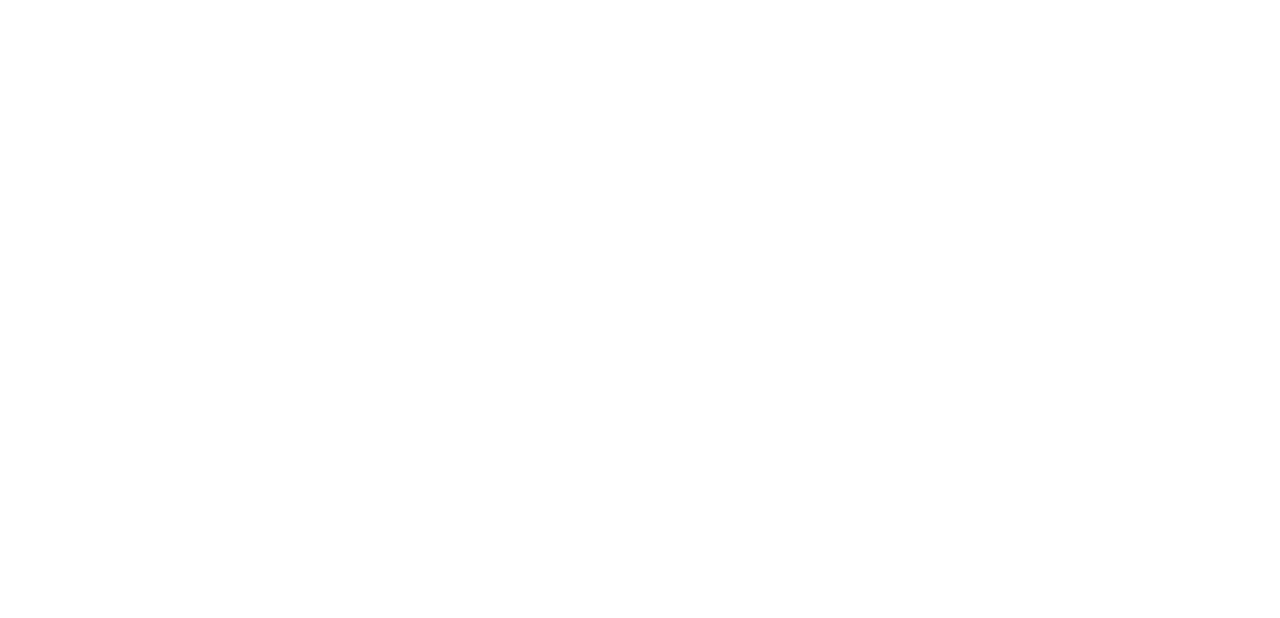
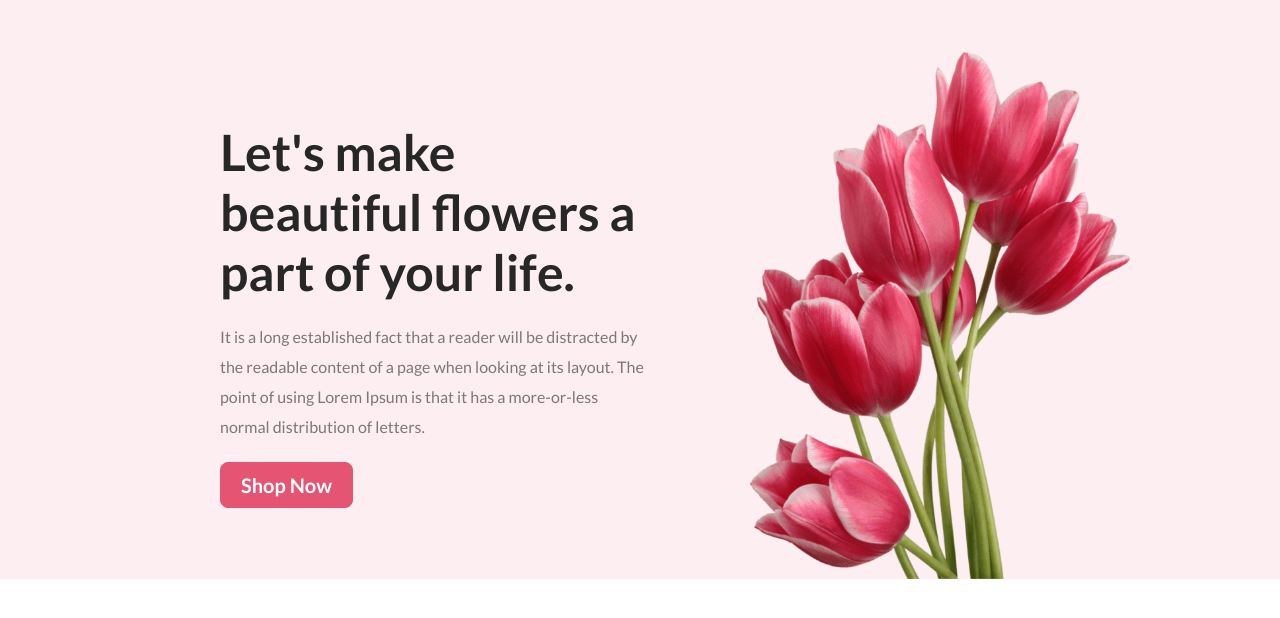
Before and after one commit to saadprof/PH-FlowerShop-assignment, a plain HTML site: page index.html in a window 1280 px wide. Drawn offline with Linux system fonts and the light colour scheme.

Commit message:
Header contents done with styles.

```diff
--- a/index.html
+++ b/index.html
@@ -1,13 +1,38 @@
 <!DOCTYPE html>
 <html lang="en">
-<head>
-    <meta charset="UTF-8">
-    <meta name="viewport" content="width=device-width, initial-scale=1.0">
+  <head>
+    <meta charset="UTF-8" />
+    <meta name="viewport" content="width=device-width, initial-scale=1.0" />
+    <link rel="preconnect" href="https://fonts.googleapis.com" />
+    <link rel="preconnect" href="https://fonts.gstatic.com" crossorigin />
+    <link
+      href="https://fonts.googleapis.com/css2?family=Lato:wght@400;700&display=swap"
+      rel="stylesheet"
+    />
 
-    <link rel="stylesheet" href="style.css">
+    <link rel="stylesheet" href="style.css" />
     <title>Beauty FlowerShop</title>
-</head>
-<body>
+  </head>
+  <body>
+    <!-- Header banner elements here -->
+    <header id="header">
+      <div class="header-contents">
+        <h2 class="header-tittle">
+          Let's make beautiful flowers a part of your life.
+        </h2>
+        <p class="header-desc">
+          It is a long established fact that a reader will be distracted by the
+          readable content of a page when looking at its layout. The point of
+          using Lorem Ipsum is that it has a more-or-less normal distribution of
+          letters.
+        </p>
+        <button class="primary-btn">Shop Now</button>
+      </div>
+      <img src="images/pngwing 10.png" alt="" />
+    </header>
 
-</body>
+    <main id="main"></main>
+
+    <footer id="footer"></footer>
+  </body>
 </html>
--- a/style.css
+++ b/style.css
@@ -0,0 +1,59 @@
+/* Common styles */
+*{
+    margin: 0;
+    padding: 0;
+    font-family: 'Lato', sans-serif;
+}
+.primary-btn{
+    padding: 10px 20px;
+    background-color: #E55473;
+    border: 1px solid #E55473;
+    border-radius: 8px;
+    color: #ffffff;
+
+    font-size: 20px;
+    font-weight: 700;
+    transition: 0.4s all ease;
+    cursor: pointer;
+}
+.primary-btn:hover{
+    background-color: #FCEEF1;
+    border: 1px solid #E55473;
+    color: #E55473;
+}
+
+
+/* Header styles */
+#header{
+    display: flex;
+    align-items: center;
+    justify-content: space-between;
+
+    padding: 50px 220px 0px 220px;
+    background-color: #FCEEF1;
+
+    gap: 80px;
+}
+#header img{
+    width: 50%;
+    margin-right: -90px;
+}
+
+#header .nav ul{
+    display: flex;
+    align-items: center;
+    justify-content: space-around;
+}
+
+#header .header-tittle{
+    font-size: 50px;
+    font-weight: 800;
+    color: #272727;
+}
+#header .header-desc{
+    font-size: 16px;
+    font-weight: 400;
+    line-height: 30px;
+    color: #7C7778;
+    margin: 20px 0px;
+}
```
